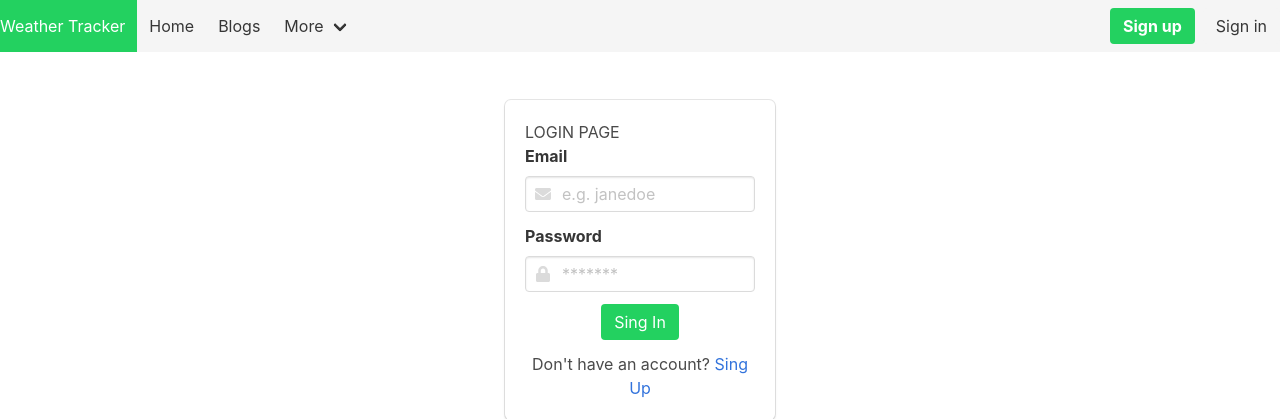
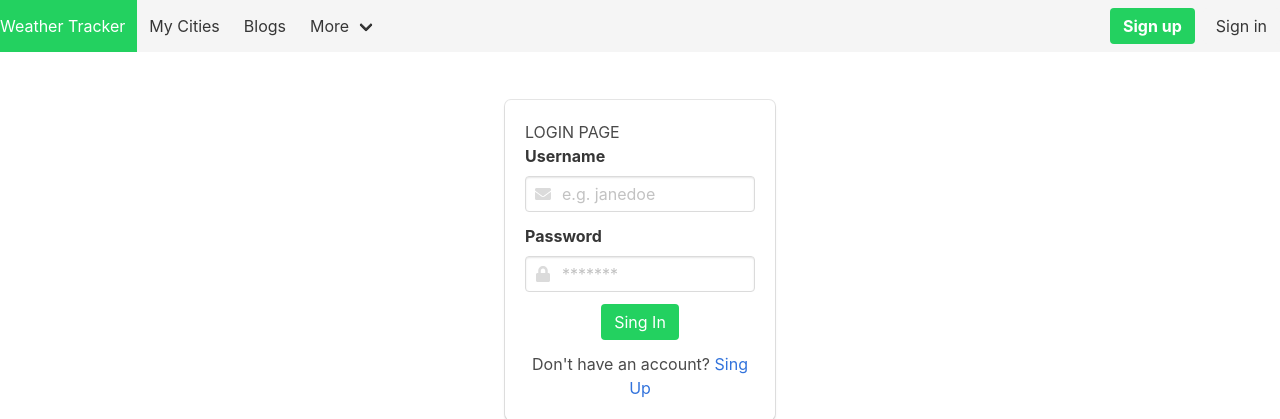
Before and after one commit to deviantcoder/weather_app, a Django app: page /users/sign-in/ in a window 1280 px wide. Shown: the top 419 px of the page. Run offline with Django 5.2, Linux system fonts and the light colour scheme; some libraries are stand-ins or nearby versions.

Commit message:
commit 11

```diff
--- a/templates/navbar.html
+++ b/templates/navbar.html
@@ -24,7 +24,7 @@
         <!-- Navbar Menu containing a list of items -->
         <div id="navbarBasicExample" class="navbar-menu">
             <div class="navbar-start">
-                <a class="navbar-item"> Home </a>
+                <a class="navbar-item"> My Cities </a>
                 <a class="navbar-item"> Blogs </a>
                 <div class="navbar-item has-dropdown is-hoverable">
                     <a class="navbar-link"> More </a>
--- a/users/templates/users/login_register.html
+++ b/users/templates/users/login_register.html
@@ -18,7 +18,7 @@
             <h1>LOGIN PAGE</h1>
 
               <div class="field">
-                <label for="" class="label">Email</label>
+                <label for="" class="label">Username</label>
                 <div class="control has-icons-left">
                   <input type="username" placeholder="e.g. janedoe" class="input" name="username" required>
                   <span class="icon is-small is-left">
--- a/weather/models.py
+++ b/weather/models.py
@@ -18,7 +18,7 @@ class City(models.Model):
 
     class Meta:
         verbose_name_plural = 'Cities'
-        # ordering = ['created']
+        ordering = ['created']
 
     def time_delta(self): # returns True if 1h has passed, else: False
         if self.updated != self.created:
@@ -27,5 +27,4 @@ class City(models.Model):
 
             time_dif = now - last_updated
             return True if time_dif >= timezone.timedelta(hours=1) else False
-        else:
-            return True
+        return True
```
Also changed, not shown: db.sqlite3, todo.txt (added).
